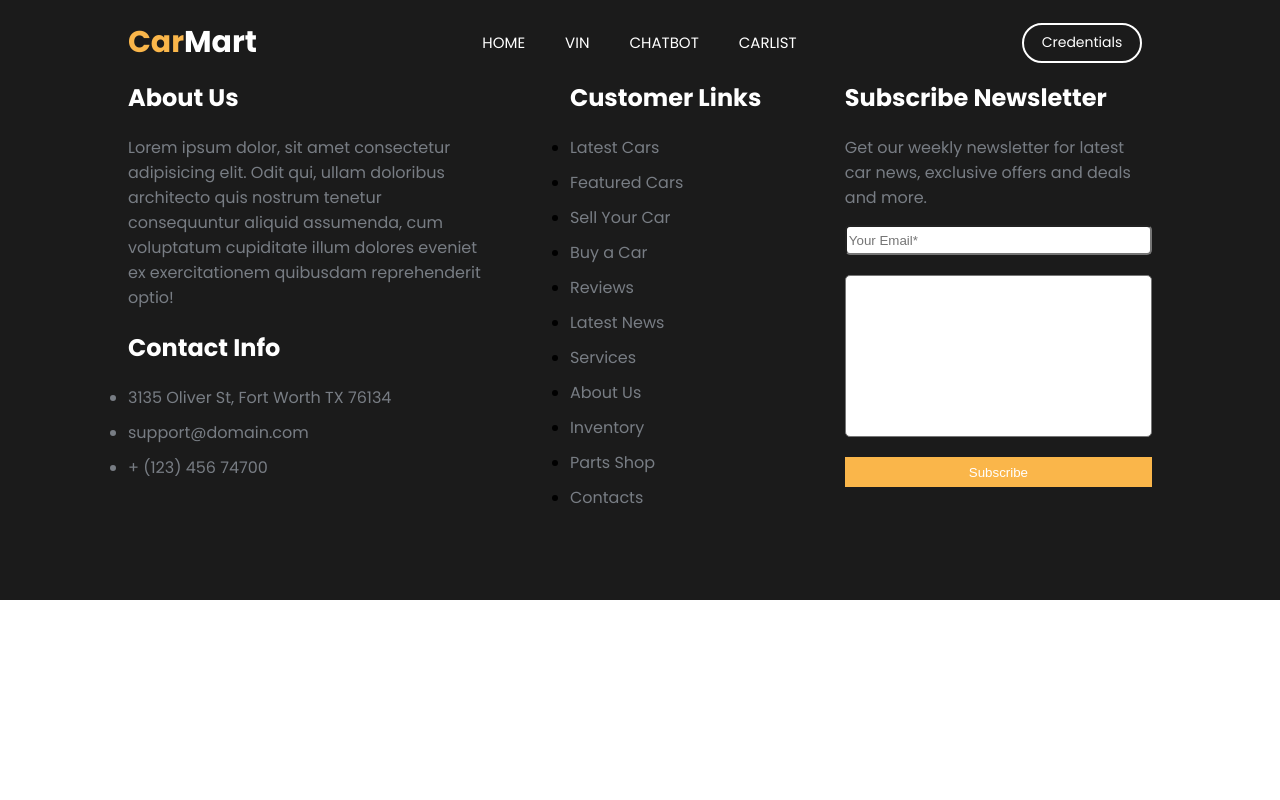
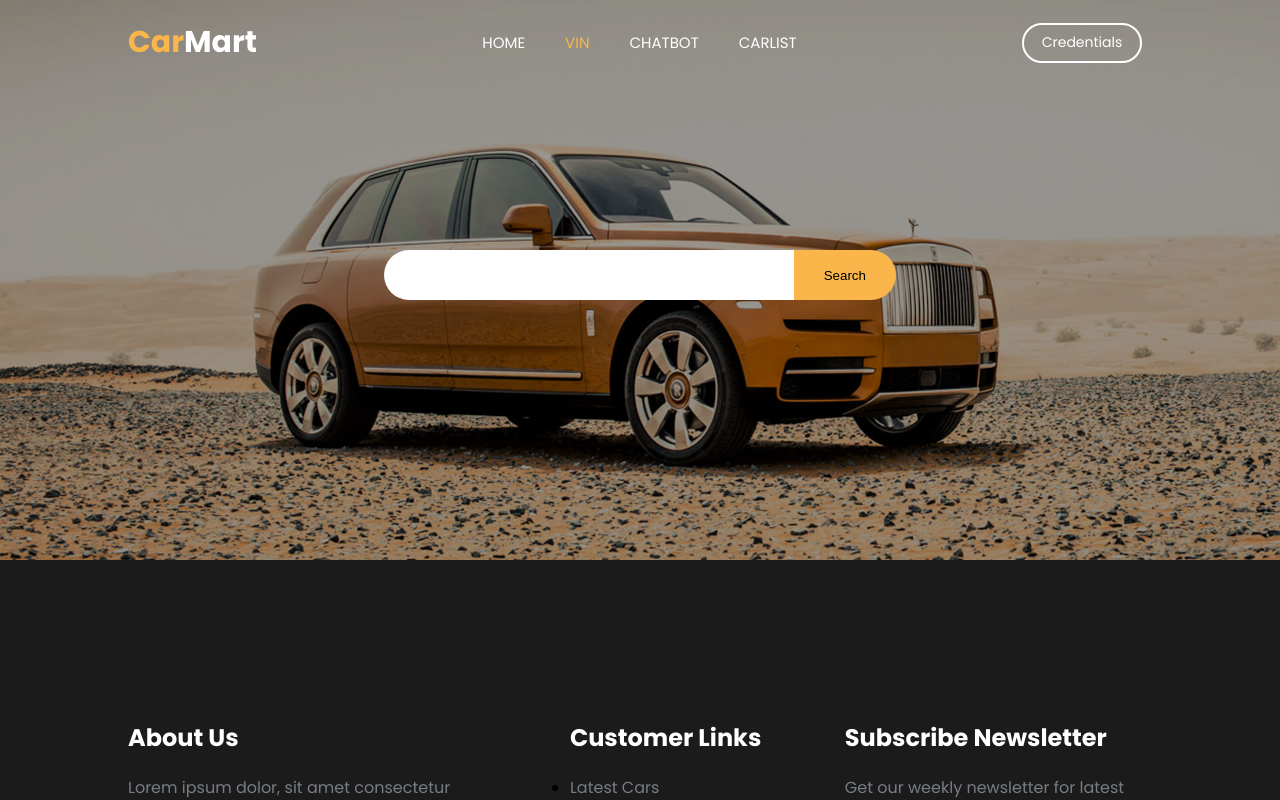
Before and after one commit to gau618/Carlisting2, a React (Vite) app: page /VehicleDetails in a window 1280 px wide. Shown: the top 800 px of the page. Built offline with nearby package versions, Linux system fonts and the light colour scheme.

Commit message:
VIN done, API remaining

```diff
--- a/package.json
+++ b/package.json
@@ -13,6 +13,7 @@
     "@fortawesome/fontawesome-svg-core": "^6.5.2",
     "@fortawesome/free-solid-svg-icons": "^6.5.2",
     "@fortawesome/react-fontawesome": "^0.2.2",
+    "axios": "^1.7.2",
     "react": "^18.3.1",
     "react-dom": "^18.3.1",
     "react-icons": "^5.2.1"
--- a/src/App.jsx
+++ b/src/App.jsx
@@ -4,6 +4,7 @@ import Header from './compnents/header/header'
 import CarDetails from './pages/carDetailsPage/CarDetails'
 import { Footer } from './compnents/Footer/Footer'
 import CarlistPage from './pages/CarlistPage/CarlistPage'
+import VehicleDetails from './pages/VinPage/Vin'
 import {BrowserRouter,Route,Routes} from 'react-router-dom'
 import './App.css'
 
@@ -17,6 +18,7 @@ function App() {
    <Route path='/' element={ <Landingpage/>}/>
    <Route path='/CarDetails/:id' element={<CarDetails/>}/>
    <Route path='/Carlist' element={<CarlistPage/>}></Route>
+   <Route path='/VehicleDetails' element={<VehicleDetails/>}></Route>
    </Routes>
    <Footer/>
    </BrowserRouter>
--- a/src/compnents/CarlistBackgroung/CarlistBackground.jsx
+++ b/src/compnents/CarlistBackgroung/CarlistBackground.jsx
@@ -1,13 +1,11 @@
 import React, { useEffect, useState } from "react";
 import styles from "./index.module.scss";
-import background from "../../assets/13646.jpg"
-export default function CardetailsBackground({ id }) {
+export default function CarlistBackground({background}) {
   return (
     <><div className={styles.Maincontainer}>
     <div className={styles.imgcontainer}>
         <img src={background} alt="Background" />
     </div>
-
   </div>
     </>
   );
--- a/src/compnents/header/header.jsx
+++ b/src/compnents/header/header.jsx
@@ -1,42 +1,82 @@
-import React, { useState, useEffect } from 'react';
-import { FontAwesomeIcon } from '@fortawesome/react-fontawesome';
-import { faBars, faTimes } from '@fortawesome/free-solid-svg-icons';
+import React, { useState, useEffect } from "react";
+import { FontAwesomeIcon } from "@fortawesome/react-fontawesome";
+import { faBars, faTimes } from "@fortawesome/free-solid-svg-icons";
 import styles from "./header.module.scss";
-import { useNavigate,Link } from 'react-router-dom';
-
+import { useNavigate, Link, useLocation } from "react-router-dom";
 
 export default function Header() {
   const [sidebarOpen, setSidebarOpen] = useState(false);
   const [scrollPosition, setScrollPosition] = useState(0);
-  const Navigate=useNavigate();
+  const [activeLink, setActiveLink] = useState("/");
+  const navigate = useNavigate();
+  const location = useLocation();
 
   const toggleSidebar = () => {
     setSidebarOpen(!sidebarOpen);
   };
 
   const handleScroll = () => {
-    const position = window.scrollY
+    const position = window.scrollY;
     setScrollPosition(position);
   };
 
   useEffect(() => {
-    window.addEventListener('scroll', handleScroll);
+    window.addEventListener("scroll", handleScroll);
     return () => {
-      window.removeEventListener('scroll', handleScroll);
+      window.removeEventListener("scroll", handleScroll);
     };
   }, []);
 
+  useEffect(() => {
+    setActiveLink(location.pathname);
+  }, [location.pathname]);
+
+  const handleLinkClick = (path) => {
+    setActiveLink(path);
+    navigate(path);
+  };
+
   return (
     <>
-      <div className={`${styles.header} ${scrollPosition > 100 ? styles.headerScrolled : ''}`}>
+      <div
+        className={`${styles.header} ${
+          scrollPosition > 100 ? styles.headerScrolled : ""
+        }`}
+      >
         <div className={styles.logo}>
-          <h1><span>Car</span>Mart</h1>
+          <h1>
+            <span>Car</span>Mart
+          </h1>
         </div>
         <div className={styles.navLinks}>
-          <Link to='/'>HOME</Link>
-          <a href="#">VIN</a>
-          <a href="#">CHATBOT</a>
-          <Link to='/Carlist'>CARLIST</Link>
+          <Link
+            to="/"
+            className={activeLink === "/" ? styles.activeLink : ""}
+            onClick={() => handleLinkClick("/")}
+          >
+            HOME
+          </Link>
+          <Link
+            to="/VehicleDetails"
+            className={activeLink === "/VehicleDetails" ? styles.activeLink : ""}
+            onClick={() => handleLinkClick("/VehicleDetails")}
+          >
+            VIN
+          </Link>
+          <Link
+            to="/Chatbot"
+            className={activeLink === "/Chatbot" ? styles.activeLink : ""}
+            onClick={() => handleLinkClick("/Chatbot")}
+          >
+            CHATBOT
+          </Link>
+          <Link
+            to="/Carlist"
+            className={activeLink === "/Carlist" ? styles.activeLink : ""}
+            onClick={() => handleLinkClick("/Carlist")}
+          >
+            CARLIST
+          </Link>
         </div>
         <div className={styles.credentialbutton}>
           <button>Credentials</button>
@@ -45,11 +85,35 @@ export default function Header() {
           <FontAwesomeIcon icon={faBars} />
         </div>
       </div>
-      <div className={`${styles.sidebar} ${sidebarOpen ? styles.open : ''}`}>
-        <Link to='/'>HOME</Link>
-        <a href="#">VIN</a>
-        <a href="#">CHATBOT</a>
-        <Link to='/Carlist'>CARLIST</Link>
+      <div className={`${styles.sidebar} ${sidebarOpen ? styles.open : ""}`}>
+        <Link
+          to="/"
+          className={activeLink === "/" ? styles.activeLink : ""}
+          onClick={() => handleLinkClick("/")}
+        >
+          HOME
+        </Link>
+        <Link
+          to="/VehicleDetails"
+          className={activeLink === "/VehicleDetails" ? styles.activeLink : ""}
+          onClick={() => handleLinkClick("/VehicleDetails")}
+        >
+          VIN
+        </Link>
+        <Link
+          to="/Chatbot"
+          className={activeLink === "/Chatbot" ? styles.activeLink : ""}
+          onClick={() => handleLinkClick("/Chatbot")}
+        >
+          CHATBOT
+        </Link>
+        <Link
+          to="/Carlist"
+          className={activeLink === "/Carlist" ? styles.activeLink : ""}
+          onClick={() => handleLinkClick("/Carlist")}
+        >
+          CARLIST
+        </Link>
         <div className={styles.credentialbutton}>
           <button>Credentials</button>
         </div>
--- a/src/compnents/header/header.module.scss
+++ b/src/compnents/header/header.module.scss
@@ -7,10 +7,11 @@
   z-index: 3;
   position: absolute;
   transition: top 0.3s, background-color 0.3s, transform 0.3s;
+
   &.headerScrolled {
     position: fixed;
     top: 0;
-    background-color: rgb(27,27,27);
+    background-color: rgb(27, 27, 27);
     transform: translateY(0); /* Translate to the original position */
   }
 
@@ -18,7 +19,7 @@
     h1 {
       font-size: 30px;
       color: #fff;
-      font-family: 'Poppins', sans-serif;
+      font-family: "Poppins", sans-serif;
       span {
         color: #fab64a;
       }
@@ -28,13 +29,19 @@
   .navLinks {
     display: flex;
     gap: 40px;
+
     a {
       text-decoration: none;
       font-size: 15px;
       color: #fff;
-      font-family: 'Poppins', sans-serif;
+      font-family: "Poppins", sans-serif;
     }
+
     a:hover {
+      color: #fab64a;
+    }
+
+    .activeLink {
       color: #fab64a;
     }
   }
@@ -52,9 +59,10 @@
       border: 2px solid white;
       border-radius: 30px;
       font-weight: 400;
-      font-family: 'Poppins', sans-serif;
+      font-family: "Poppins", sans-serif;
       transition: background-color 1s cubic-bezier(0.075, 0.82, 0.165, 1);
     }
+
     button:hover {
       background-color: #fab64a;
       border: 2px solid #fab64a;
@@ -95,8 +103,13 @@
     color: #fab64a;
   }
 
+  .activeLink {
+    color: #fab64a;
+  }
+
   .credentialbutton {
     padding: 8px 8px 8px 32px;
+
     button {
       width: 90px;
       height: 30px;
@@ -109,9 +122,10 @@
       border: 2px solid white;
       border-radius: 30px;
       font-weight: 400;
-      font-family: 'Poppins', sans-serif;
+      font-family: "Poppins", sans-serif;
       transition: background-color 1s cubic-bezier(0.075, 0.82, 0.165, 1);
     }
+
     button:hover {
       background-color: #fab64a;
       border: 2px solid #fab64a;
@@ -139,9 +153,11 @@
     .navLinks {
       display: none;
     }
+
     .credentialbutton {
       display: none;
     }
+
     .menuIcon {
       display: block;
     }
--- a/src/pages/CarlistPage/CarlistPage.jsx
+++ b/src/pages/CarlistPage/CarlistPage.jsx
@@ -1,13 +1,14 @@
 import React from 'react'
-import CardetailsBackground from '../../compnents/CarlistBackgroung/CarlistBackground'
+import CarlistBackground from '../../compnents/CarlistBackgroung/CarlistBackground'
 import SearchBar from '../../compnents/Searchbar/Searchbar'
 import styles from "./CarlistPage.module.scss";
 import CarCardContainer from '../../compnents/CarlistCards/CarCardContainer';
+import background from "../../assets/13646.jpg"
 export default function CarlistPage() {
   return (
     <>
       <div className={styles.CarlistpageContainer}>
-        <CardetailsBackground/>
+        <CarlistBackground background={background}/>
         <div className={styles.searchbarcontainer}>
         <SearchBar/>
         </div>
--- /dev/null
+++ b/src/pages/VinPage/Vin.jsx
@@ -0,0 +1,80 @@
+import React, { useState } from 'react';
+import CarlistBackground from '../../compnents/CarlistBackgroung/CarlistBackground';
+import background from "../../assets/b.jpg"
+import styles from "./index.module.scss";
+const VehicleDetails = () => {
+  const [vin, setVin] = useState('');
+  const [vehicleInfo, setVehicleInfo] = useState(null);
+
+  // Dummy data for demonstration
+  const dummyVehicleData = {
+    Make: 'Toyota',
+    Model: 'Camry',
+    'Model Year': '2020',
+    Manufacturer: 'Toyota Motor ',
+    'Plant Country': 'USA',
+    'Plant  Name': 'Toyota Motor.',
+    'Plant State': 'KY',
+    'Vehicle Type': 'Passenger Car',
+    'Body Class': 'Sedan',
+    Doors: '4',
+    'Drive Type': 'FWD',
+    'Engine Number of Cylinders': '4',
+    'Engine Displacement (L)': '2.5',
+    'Engine Configuration': 'Inline',
+    'Fuel Type - Primary': 'Gasoline',
+    'Fuel Type - Secondary': 'Electric',
+    'Transmission Style': 'Automatic',
+    'Transmission Speeds': '8',
+    GVWR: 'NA',
+    'Brake System Type': 'Hydraulic',
+    'Seat Belts Type': 'Manual',
+    'Air Bag Loc Front': '1st Row ',
+    'Air Bag Loc Side': '1st and 2nd Rows',
+    'Air Bag Loc Knee': 'Driver',
+    'Other Restraint System Info': '3-point belt',
+    'NCSA Body Type': '4-door sedan, hardtop',
+    'NCSA Make': 'Toyota',
+    'NCSA Model': 'Camry',
+    'Other Engine Info': 'VVT-i',
+    'Other GVWR Info': 'NA',
+    'Other Trailer Info': 'NA',
+    Series: 'LE',
+    Trim: 'Standard',
+    'Base Price': '$24,425',
+    MSRP: '$24,970',
+  };
+
+  const handleChange = (event) => {
+    setVin(event.target.value);
+  };
+
+  const handleSubmit = (event) => {
+      setVehicleInfo(dummyVehicleData);
+      setError('');
+  };
+
+  return (
+    <div className={styles.VehicleDetailscontainer}>
+        <CarlistBackground background={background}/>
+        <div className={styles.search}>
+          <input type="text" />
+          <button onClick={handleSubmit}>Search</button>
+        </div>
+        <div className={styles.result}>
+      {vehicleInfo && (
+        <div>
+          <h3>{vehicleInfo['Make']} {vehicleInfo['Model']} ({vehicleInfo['Model Year']})</h3>
+          {Object.keys(vehicleInfo).map((key) => (
+            <div className={styles.item}><strong key={key}>{key}:</strong>
+            <p>{vehicleInfo[key]}</p>
+            </div>
+          ))}
+        </div>
+      )}
+        </div>
+    </div>
+  );
+};
+
+export default VehicleDetails;
--- /dev/null
+++ b/src/pages/VinPage/index.module.scss
@@ -0,0 +1,89 @@
+.VehicleDetailscontainer{
+    width: 100%;
+    .search{
+        display: flex;
+        justify-content: space-between;
+        position: absolute;
+        padding: 0px 10%;
+        top: 250px;
+        left: 20%;
+        width: 60%;
+        input{
+            width: 80%;
+            height: 50px;
+            border: none;
+            outline: none;
+            font-size: larger;
+            font-family: "Poppins", sans-serif;
+            border-radius: 25px 0px 0px 25px;
+            padding-left: 10px;
+        }
+        button{
+         width: 20%;
+         height: 50px;
+         border: none;
+         outline: none;
+         border-radius: 0px 25px 25px 0px;
+         background-color: #fab64a;
+        }
+    }
+    .result {
+        width: 100%;
+        display: flex;
+        flex-wrap: wrap;
+        gap: 20px;
+        padding: 40px 10%;
+        justify-content: center;
+        background-color: rgb(27,27,27);
+        div {
+          background-color: #fff;
+          border-radius: 5px;
+          box-shadow: 0 4px 8px rgba(0, 0, 0, 0.1);
+          width: 90%;
+          background-color: rgb(37,37,37);
+          padding: 10px 20px;
+          h3 {
+            margin-bottom: 10px;
+            font-size: 30px;
+            color: #fff;
+            text-align: center;
+          }
+          .item{
+            display: flex;
+            justify-content: space-between;
+            align-items: center;
+            width: 100%;
+            gap:10px;
+          p {
+            margin: 5px 0;
+            font-size: 12px;
+            color: #fab64a;
+            font-family: "Poppins", sans-serif;
+          }
+          strong {
+            color: rgb(125, 128, 118);
+             font-size: 16px;
+             text-align: start;
+             font-family: "Poppins", sans-serif;
+           }
+        }
+        }
+      }
+}
+@media (max-width:400px) {
+    .VehicleDetailscontainer{
+        .search{
+            padding: 0px 0%;
+            width: 200px;
+            button{
+                width: 70px;
+            }
+        }
+        .result{
+            padding: 40px 2%;
+            div{
+                padding: 2px;
+            }
+        }
+    }
+}
```
Also changed, not shown: 1 other file (tests, documents, lock files or other folders).
